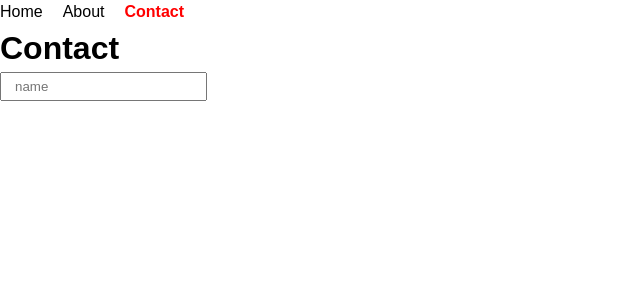
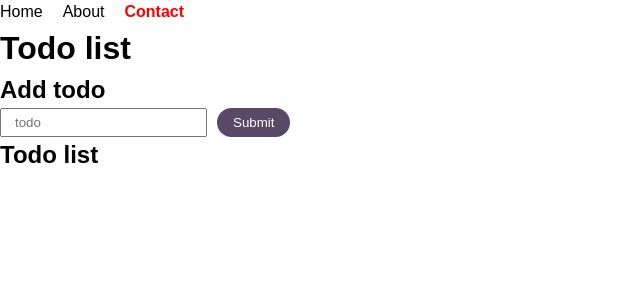
Before and after one commit to didicodeX/React, a React (Vite) app in the folder theorie/: page /contact in a window 1280 px wide. Shown: the top 300 px of the page, without its empty margins (0-640 px from the left). Built offline with nearby package versions, Linux system fonts and the light colour scheme.

Commit message:
Add Todo components and styles for managing a todo list

```diff
--- /dev/null
+++ b/theorie/src/assets/styles/components/_todo.scss
@@ -0,0 +1,4 @@
+.addTodo {
+  display: flex;
+  gap: 10px;
+}
--- a/theorie/src/assets/styles/components/index.scss
+++ b/theorie/src/assets/styles/components/index.scss
@@ -2,3 +2,4 @@
 @forward "./card";
 @forward "./navbar";
 @forward "./form";
+@forward "./todo";
--- /dev/null
+++ b/theorie/src/components/AddTodo.jsx
@@ -0,0 +1,25 @@
+import React, { useState } from "react";
+
+const AddTodo = ({ addTodo }) => {
+  const [value, setValue] = useState("");
+
+  function handleChange(e) {
+    const inputValue = e.target.value;
+  }
+  return (
+    <div>
+      <h2>Add todo</h2>
+      <div className="addTodo">
+        <input
+          type="text"
+          onChange={handleChange}
+          name="todo"
+          placeholder="todo"
+        />
+        <button className="button">Submit</button>
+      </div>
+    </div>
+  );
+};
+
+export default AddTodo;
--- /dev/null
+++ b/theorie/src/components/TodoList.jsx
@@ -0,0 +1,11 @@
+import React from 'react';
+
+const TodoList = () => {
+  return (
+    <div>
+      <h2>Todo list</h2>
+    </div>
+  );
+};
+
+export default TodoList;
--- a/theorie/src/pages/About.jsx
+++ b/theorie/src/pages/About.jsx
@@ -30,10 +30,13 @@ const About = () => {
     e.preventDefault();
     const newUserList = [...userList, { ...user }];
     setUserList(newUserList);
+    setUser({
+      name:"",
+      age: ""
+    })
   }
 
   function handleDeleteUser(i) {
-    console.log(i);
     const newUserList = userList.filter((user, index) => index != i);
     setUserList(newUserList);
   }
@@ -45,11 +48,13 @@ const About = () => {
           type="text"
           onInput={handleInput}
           name="name"
+          value={user.name}
           placeholder="name"
         />
         <input
           type="number"
           onInput={handleInput}
+          value={user.age}
           name="age"
           placeholder="age"
         />
--- a/theorie/src/pages/Contact.jsx
+++ b/theorie/src/pages/Contact.jsx
@@ -1,12 +1,25 @@
-import React from 'react';
+import React, { useState } from "react";
+import AddTodo from "../components/AddTodo";
+import TodoList from "../components/TodoList";
 
 const Contact = () => {
+  const [todoList, setTodoList] = useState([]);
+
+  function addTodo(content) {
+    const todo = {
+      id: crypto.randomUUID(),
+      content,
+      done: false,
+      edit: false,
+    };
+    setTodoList([...todoList, todo]);
+  }
+
   return (
     <div>
-      <h1>Contact</h1>
-      <form action="">
-        <input type="text" name="" id="" placeholder='name' />
-      </form>
+      <h1>Todo list</h1>
+      <AddTodo addTodo={addTodo} />
+      <TodoList />
     </div>
   );
 };
```
Also changed, not shown: theorie/src/components/EditTodo.jsx (added, +11 -0 lines), theorie/src/components/TodoItem.jsx (added, +11 -0 lines).
